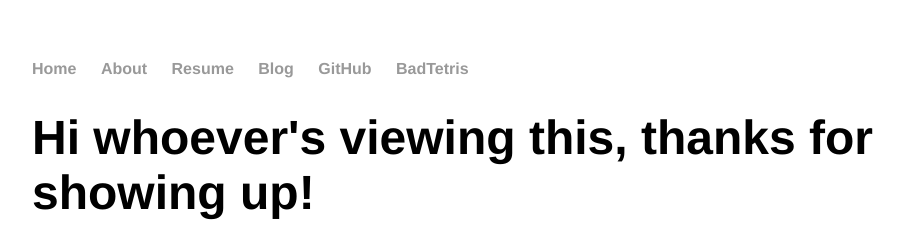
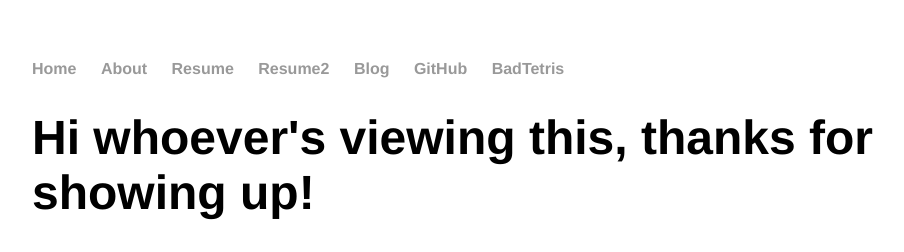
Before and after one commit to SirHawbly/sirhawbly.github.io, a Jekyll site: the page built from index.html, in a window 1280 px wide. Shown: the top 252 px of the page, without its empty margins (160-1064 px from the left). Built offline with Jekyll 4.4.1, drawn with Linux system fonts in a browser that asks for light colours.

Commit message:
adding a new link

```diff
--- a/_layouts/default.html
+++ b/_layouts/default.html
@@ -11,6 +11,7 @@
         		<li><a href="/">Home</a></li>
 	        	<li><a href="/about">About</a></li>
         		<li><a href="/resume">Resume</a></li>
+        		<li><a href="/Resume.pdf">Resume2</a></li>
         		<li><a href="/blog">Blog</a></li>
 			<li><a href="https://github.com/sirhawbly">GitHub</a></li>
 			<li><a href="/tetris">BadTetris</a></li>
```
